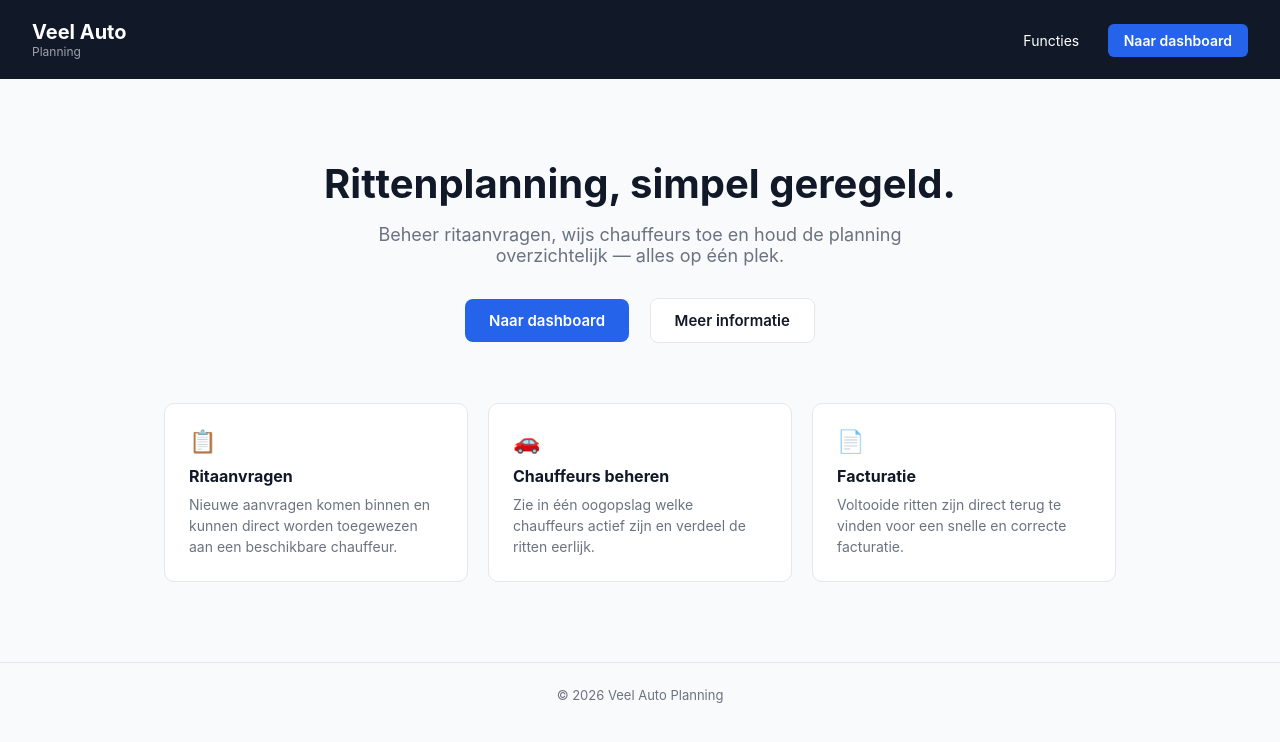
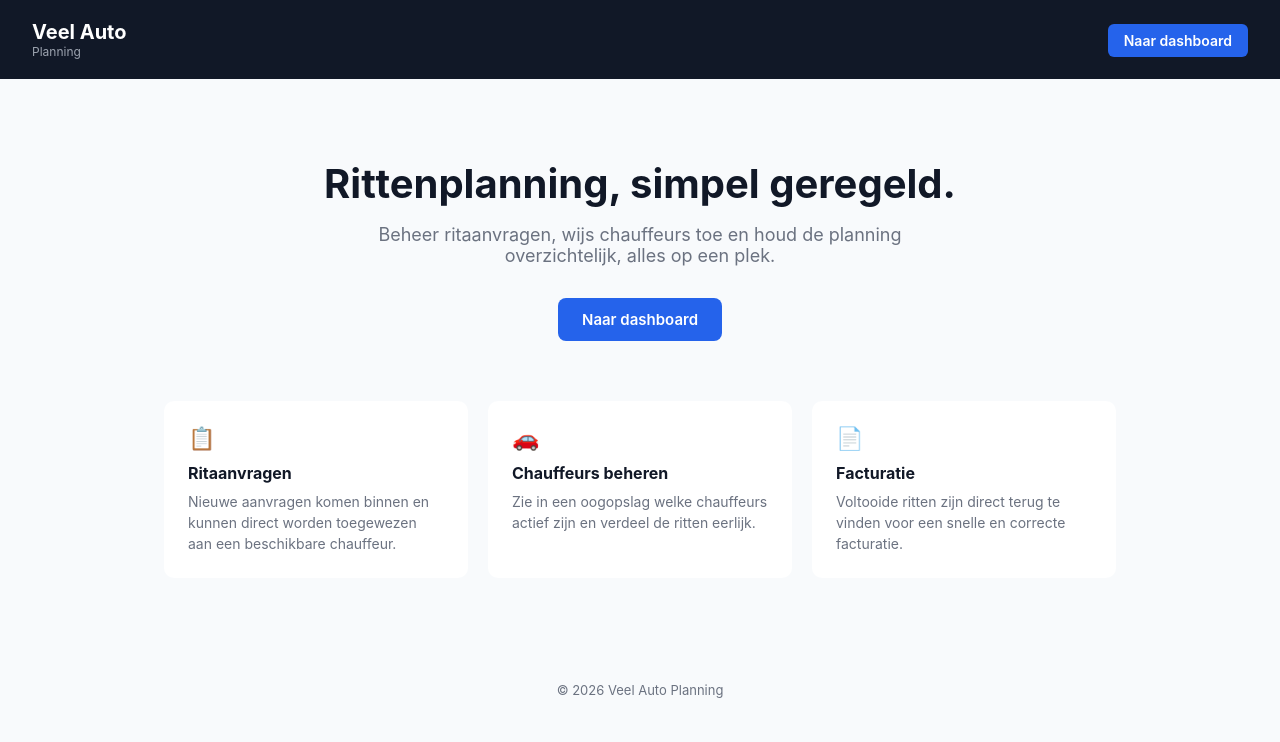
Before and after one commit to sanderhd/klantonderhoudsysteem, a PHP site: page / in a window 1280 px wide. Shown: the top 742 px of the page. Run offline with PHP 8.4, Linux system fonts and the light colour scheme.

Commit message:
Refactor index.php and style.css for improved structure and readability

```diff
--- a/css/style.css
+++ b/css/style.css
@@ -1,14 +1,24 @@
+/* ==========================================================================
+   Variables
+   ========================================================================== */
+
 :root {
   --dark: #111827;
   --blue: #2563eb;
   --blue-dark: #1d4ed8;
   --bg: #f8fafc;
-  --border: #e5e7eb;
   --text: #111827;
   --muted: #6b7280;
-  --green: #16a34a;
 }
-* { box-sizing: border-box; }
+
+/* ==========================================================================
+   Base
+   ========================================================================== */
+
+* {
+  box-sizing: border-box;
+}
+
 body {
   margin: 0;
   font-family: -apple-system, BlinkMacSystemFont, "Segoe UI", Roboto, Arial, sans-serif;
@@ -16,118 +26,156 @@ body {
   background: var(--bg);
 }
 
+/* ==========================================================================
+   Header
+   ========================================================================== */
+
 header {
-  background: var(--dark);
-  color: #fff;
-  padding: 20px 32px;
   display: flex;
   align-items: center;
   justify-content: space-between;
+  padding: 20px 32px;
+  background: var(--dark);
+  color: #fff;
 }
+
 header .brand {
   font-size: 20px;
   font-weight: 700;
 }
+
 header .brand span {
   display: block;
   font-size: 12px;
   font-weight: 400;
   color: #9ca3af;
 }
+
 header nav a {
+  margin-left: 24px;
+  font-size: 14px;
   color: #fff;
   text-decoration: none;
-  margin-left: 24px;
-  font-size: 14px;
 }
+
 header nav a.cta {
-  background: var(--blue);
   padding: 8px 16px;
   border-radius: 6px;
+  background: var(--blue);
   font-weight: 600;
 }
+
 header nav a.cta:hover {
   background: var(--blue-dark);
 }
 
+/* ==========================================================================
+   Hero
+   ========================================================================== */
+
 .hero {
   max-width: 900px;
   margin: 0 auto;
+  padding: 80px 24px 60px;
   text-align: center;
-  padding: 80px 24px 60px;
 }
+
 .hero h1 {
+  margin: 0 0 16px;
   font-size: 40px;
-  margin: 0 0 16px;
 }
+
 .hero p {
+  max-width: 600px;
+  margin: 0 auto 32px;
   font-size: 18px;
   color: var(--muted);
-  margin: 0 auto 32px;
-  max-width: 600px;
 }
+
 .hero .buttons a {
   display: inline-block;
-  text-decoration: none;
+  margin: 0 8px;
   padding: 12px 24px;
   border-radius: 8px;
+  font-size: 15px;
   font-weight: 600;
-  font-size: 15px;
-  margin: 0 8px;
+  text-decoration: none;
 }
+
 .hero .buttons .primary {
   background: var(--blue);
   color: #fff;
 }
+
 .hero .buttons .primary:hover {
   background: var(--blue-dark);
 }
+
 .hero .buttons .secondary {
-  background: #fff;
   color: var(--text);
-  border: 1px solid var(--border);
 }
+
 .hero .buttons .secondary:hover {
   background: #f3f4f6;
 }
 
+/* ==========================================================================
+   Features
+   ========================================================================== */
+
 .features {
+  display: grid;
+  grid-template-columns: repeat(3, 1fr);
+  gap: 20px;
   max-width: 1000px;
   margin: 0 auto;
   padding: 0 24px 80px;
-  display: grid;
-  grid-template-columns: repeat(3, 1fr);
-  gap: 20px;
 }
-@media (max-width: 700px) {
-  .features { grid-template-columns: 1fr; }
-  .hero h1 { font-size: 30px; }
+
+.feature {
+  padding: 24px;
+  border-radius: 10px;
+  background: #fff;
 }
-.feature {
-  background: #fff;
-  border: 1px solid var(--border);
-  border-radius: 10px;
-  padding: 24px;
+
+.feature .icon {
+  margin-bottom: 12px;
+  font-size: 22px;
 }
-.feature .icon {
-  font-size: 22px;
-  margin-bottom: 12px;
-}
+
 .feature h3 {
   margin: 0 0 8px;
   font-size: 16px;
 }
+
 .feature p {
   margin: 0;
   font-size: 14px;
+  line-height: 1.5;
   color: var(--muted);
-  line-height: 1.5;
 }
 
+/* ==========================================================================
+   Footer
+   ========================================================================== */
+
 footer {
+  padding: 24px;
   text-align: center;
-  padding: 24px;
+  font-size: 13px;
   color: var(--muted);
-  font-size: 13px;
-  border-top: 1px solid var(--border);
 }
+
+/* ==========================================================================
+   Responsive
+   ========================================================================== */
+
+@media (max-width: 700px) {
+  .hero h1 {
+    font-size: 30px;
+  }
+
+  .features {
+    grid-template-columns: 1fr;
+  }
+}
--- a/index.php
+++ b/index.php
@@ -1,10 +1,14 @@
 <?php
-/**
- * Eenvoudige landingspagina voor Veel Auto Planning.
- */
+//////////////////////////
+// bestandsnaam: index.php
+// omschrijving: Home page voor Veel Auto Planning
+// auteur: Sander
+// datum: 14/09/2026
+//////////////////////////
 ?>
+
 <!DOCTYPE html>
-<html lang="nl">
+<html lang="en">
     <head>
         <meta charset="UTF-8">
         <meta name="viewport" content="width=device-width, initial-scale=1.0">
@@ -12,28 +16,27 @@
         <link rel="stylesheet" href="css/style.css">
     </head>
     <body>
-
         <header>
             <div class="brand">
                 Veel Auto
                 <span>Planning</span>
             </div>
             <nav>
-    <a href="#features">Functies</a>
                 <a href="dashboard.php" class="cta">Naar dashboard</a>
             </nav>
         </header>
 
         <section class="hero">
             <h1>Rittenplanning, simpel geregeld.</h1>
-  <p>Beheer ritaanvragen, wijs chauffeurs toe en houd de planning overzichtelijk &mdash; alles op &eacute;&eacute;n plek.</p>
+            <p>Beheer ritaanvragen, wijs chauffeurs toe en houd de planning overzichtelijk, alles op
+                een
+                plek.</p>
             <div class="buttons">
                 <a href="dashboard.php" class="primary">Naar dashboard</a>
-    <a href="#features" class="secondary">Meer informatie</a>
             </div>
         </section>
 
-<section class="features" id="features">
+        <section class="features">
             <div class="feature">
                 <div class="icon">📋</div>
                 <h3>Ritaanvragen</h3>
@@ -42,7 +45,7 @@
             <div class="feature">
                 <div class="icon">🚗</div>
                 <h3>Chauffeurs beheren</h3>
-    <p>Zie in &eacute;&eacute;n oogopslag welke chauffeurs actief zijn en verdeel de ritten eerlijk.</p>
+                <p>Zie in een oogopslag welke chauffeurs actief zijn en verdeel de ritten eerlijk.</p>
             </div>
             <div class="feature">
                 <div class="icon">📄</div>
@@ -54,6 +57,5 @@
         <footer>
             &copy; <?php echo date('Y'); ?> Veel Auto Planning
         </footer>
-
     </body>
 </html>
```
Lines whose indentation alone changed are shown as unchanged.
